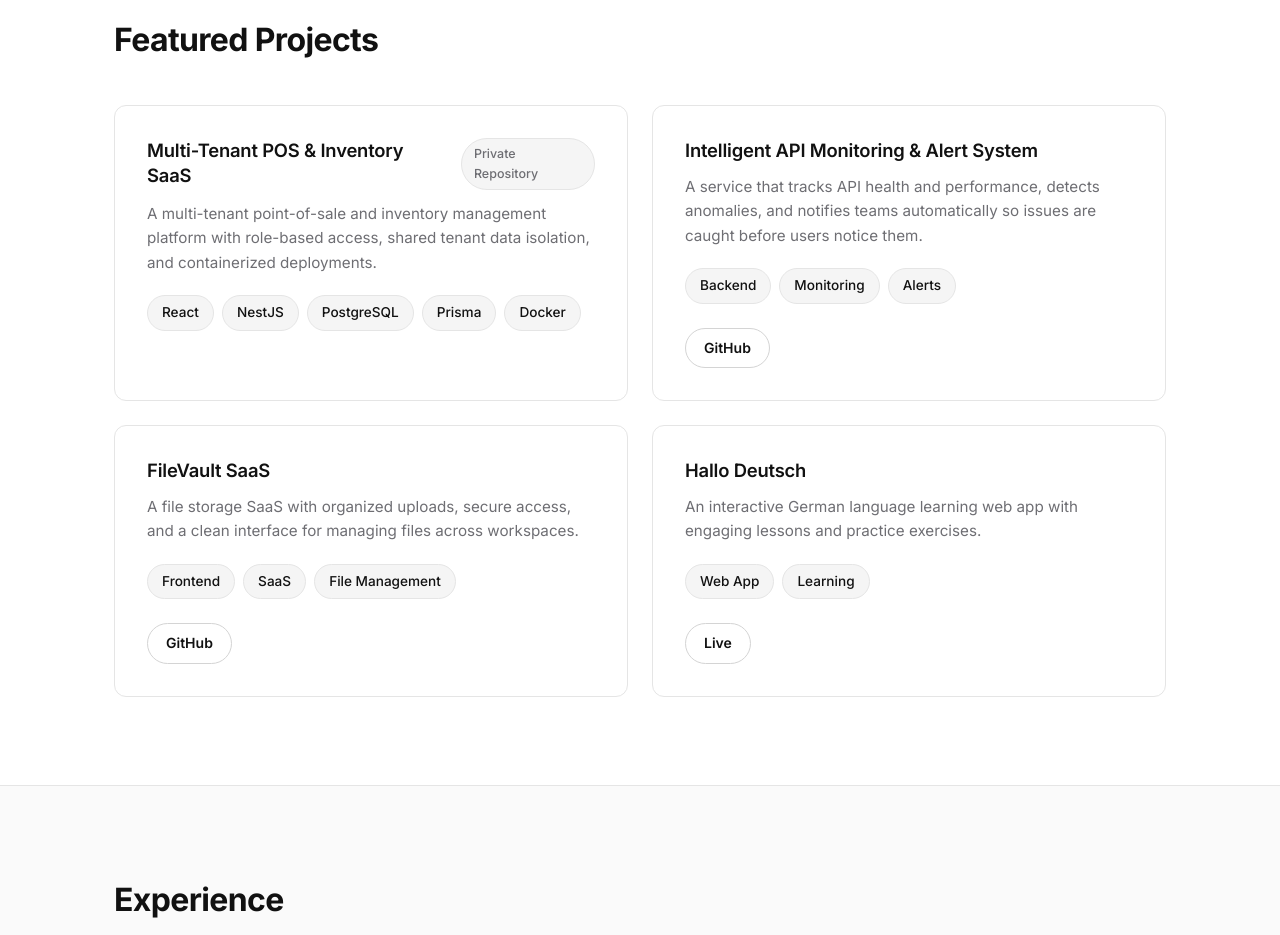
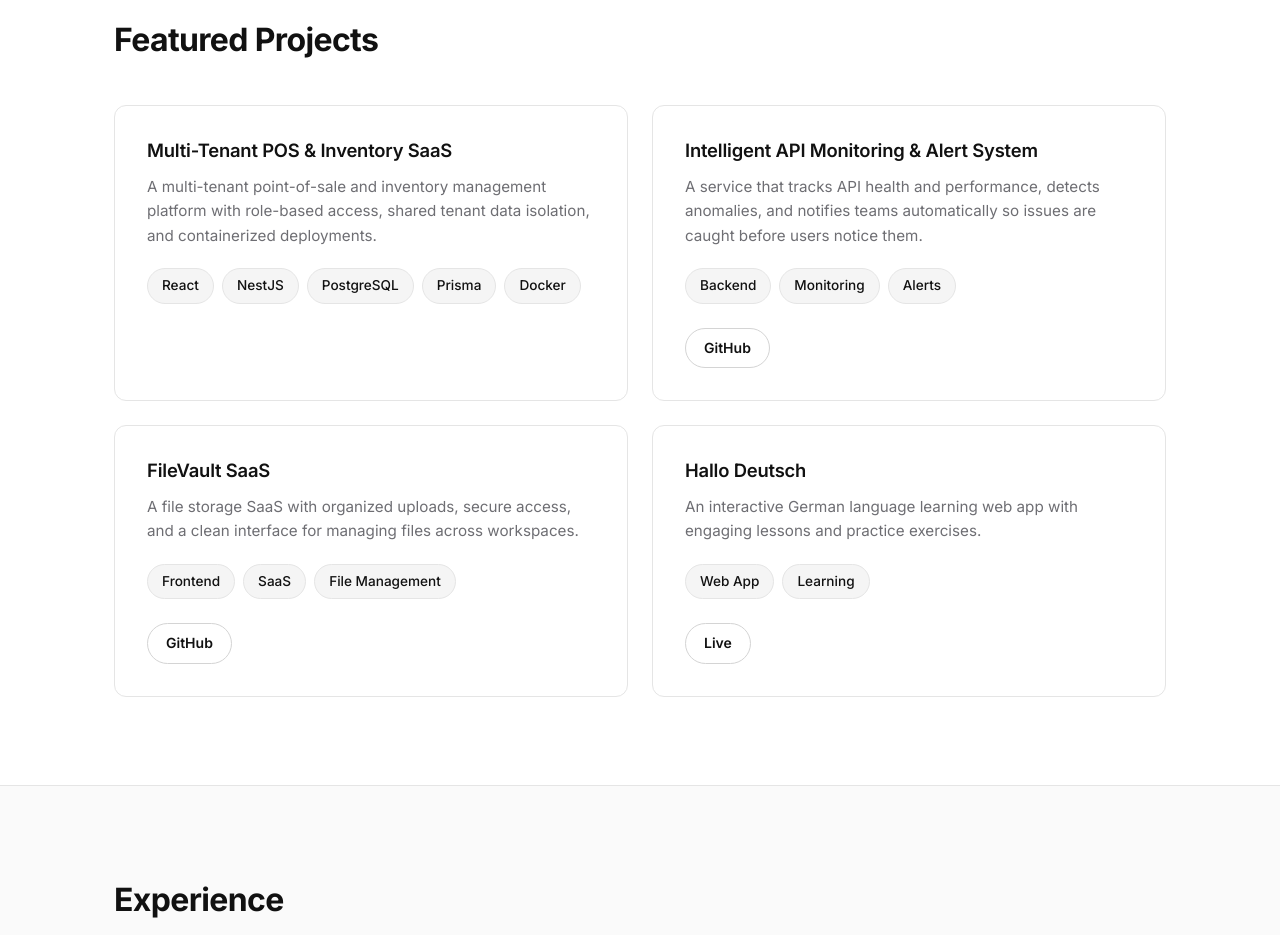
Before and after one commit to tareqhasan382/tareqhasan382.github.io, a plain HTML site: page index.html in a window 1280 px wide. Shown: the part 2120-3055 px from the top of the page. Drawn offline with Linux system fonts and the light colour scheme.

Commit message:
add redmi file

```diff
--- a/index.html
+++ b/index.html
@@ -179,7 +179,7 @@
           <article class="project-card">
             <div class="project-meta">
               <h3 class="project-title">Multi-Tenant POS &amp; Inventory SaaS</h3>
-              <span class="badge badge-muted">Private Repository</span>
+              <!-- <span class="badge badge-muted">Private Repository</span> -->
             </div>
             <p class="project-description">
               A multi-tenant point-of-sale and inventory management platform
```
Also changed, not shown: 1 other file.
